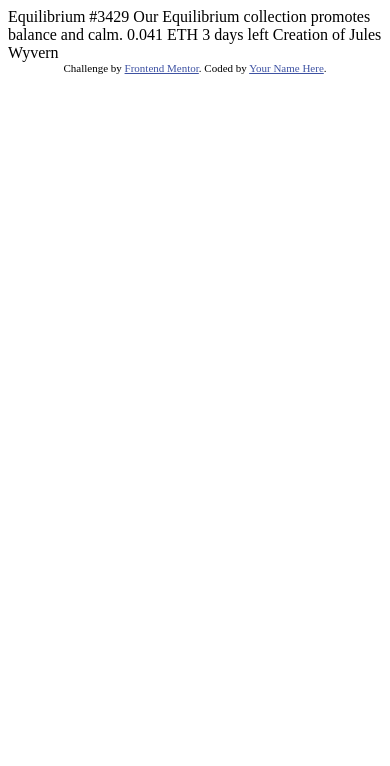
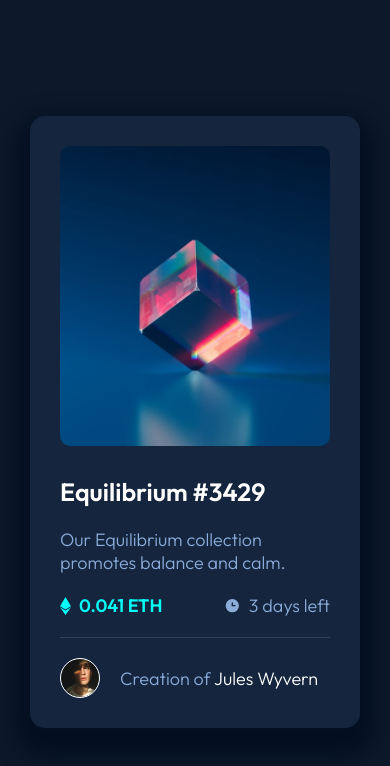
Before and after one commit to LucasTamaya/NFTPreviewCard, a plain HTML site: page index.html in a window 390 px wide. Drawn offline with Linux system fonts and the light colour scheme.

Commit message:
Mobile et Desktop design: OK

```diff
--- a/index.html
+++ b/index.html
@@ -1,33 +1,67 @@
 <!DOCTYPE html>
 <html lang="en">
+
 <head>
   <meta charset="UTF-8">
-  <meta name="viewport" content="width=device-width, initial-scale=1.0"> <!-- displays site properly based on user's device -->
+  <meta name="viewport" content="width=device-width, initial-scale=1.0">
+  <!-- displays site properly based on user's device -->
 
   <link rel="icon" type="image/png" sizes="32x32" href="./images/favicon-32x32.png">
+
+  <link rel="preconnect" href="https://fonts.googleapis.com">
+  <link rel="preconnect" href="https://fonts.gstatic.com" crossorigin>
+  <link href="https://fonts.googleapis.com/css2?family=Outfit:wght@300;400;600&display=swap" rel="stylesheet">
+  <!-- Google font import -->
+
+  <link rel="stylesheet" href="./style/css/style.css">
 
   <title>Frontend Mentor | NFT preview card component</title>
 
   <!-- Feel free to remove these styles or customise in your own stylesheet 👍 -->
   <style>
-    .attribution { font-size: 11px; text-align: center; }
-    .attribution a { color: hsl(228, 45%, 44%); }
+    .attribution {
+      font-size: 11px;
+      text-align: center;
+    }
+
+    .attribution a {
+      color: hsl(228, 45%, 44%);
+    }
   </style>
 </head>
+
 <body>
 
-  Equilibrium #3429
+  <div class="card">
+    <div class="equilibrium">
+      <div class="equilibrium-hover">
+        <img src="./images/icon-view.svg" alt="logo of a view">
+      </div>
+    </div>
+    <h1>Equilibrium #3429</h1>
+    <p>Our Equilibrium collection promotes balance and calm.</p>
+    <div class="price-and-days">
+      <div class="price-container">
+        <img src="./images/icon-ethereum.svg" alt="image of ethereum logo">
+        <p>0.041 ETH</p>
+      </div>
+      <div class="days-container">
+        <img src="./images/icon-clock.svg" alt="image of a clock">
+        <p>3 days left</p>
+        <!-- rajouter une border bottom -->
+      </div>
+    </div>
+    <div class="creator">
+      <div class="creator-avatar"></div>
+      <p>Creation of <span>Jules Wyvern</span></p>
+    </div>
+  </div>
+  <!-- <img src="./images/icon-view.svg" alt=""> -->
 
-  Our Equilibrium collection promotes balance and calm.
+  <!-- <div class="attribution">
+    Challenge by <a href="https://www.frontendmentor.io?ref=challenge" target="_blank">Frontend Mentor</a>.
+    Coded by <a href="#">Lucas Tamaya</a>.
+  </div> -->
+</body>
 
-  0.041 ETH
-  3 days left
-
-  Creation of Jules Wyvern
-
-  <div class="attribution">
-    Challenge by <a href="https://www.frontendmentor.io?ref=challenge" target="_blank">Frontend Mentor</a>.
-    Coded by <a href="#">Your Name Here</a>.
-  </div>
-</body>
 </html>
--- /dev/null
+++ b/style/scss/_mixins.scss
@@ -0,0 +1,5 @@
+@mixin flexCenter {
+    display: flex;
+    justify-content: center;
+    align-items: center;
+}
--- /dev/null
+++ b/style/scss/_variables.scss
@@ -0,0 +1,12 @@
+// Primary color
+$primary-clr-one: hsl(215, 51%, 70%);
+$primary-clr-two: hsl(178, 100%, 50%);
+
+// Neutral color
+$neutral-clr-one: hsl(217, 54%, 11%);
+$neutral-clr-two: hsl(216, 50%, 16%);
+$neutral-clr-three: hsl(215, 32%, 27%);
+$neutral-clr-four: hsl(0, 0%, 100%);
+
+// Font Family
+$primary-font: 'Outfit', sans-serif;
--- /dev/null
+++ b/style/scss/style.scss
@@ -0,0 +1,139 @@
+@import "./variables";
+@import "./mixins";
+
+// Reset css
+*{
+    padding: 0;
+    margin: 0;
+    box-sizing: border-box;
+}
+// End Reset css
+
+// General style
+:root{
+    font-size: 10px;
+}
+
+body{
+    width: 100vw;
+    height: 100vh;
+    @include flexCenter;
+    background-color: $neutral-clr-one;
+    padding: 30px;
+}
+
+span{
+    color: $neutral-clr-four;
+    transition: color 0.2s ease;
+    cursor: pointer;
+
+    &:hover{
+        color: $primary-clr-two;
+    }
+}
+// End General style
+
+// Card
+.card{
+    width: 375px;
+    display: flex;
+    flex-direction: column;
+    padding: 30px;
+    row-gap: 20px;
+    background-color: $neutral-clr-two;
+    border-radius: 15px;
+    box-shadow: 0px 15px 20px 15px #041021;
+
+    h1{
+        color: $neutral-clr-four;
+        font-family: $primary-font;
+        font-size: 2.5rem;
+        transition: color 0.3s ease;
+        cursor: pointer;
+
+        &:hover{
+            color: $primary-clr-two;
+        }
+    }
+
+    p{
+        color: $primary-clr-one;
+        font-family: $primary-font;
+        font-size: 1.8rem;
+        font-weight: 300;
+    }
+}
+
+.equilibrium{
+    width: 100%;
+    height: 300px;
+    background-image: url("../../images/image-equilibrium.jpg");
+    background-size: cover;
+    border-radius: 10px;
+    background-position: center;
+    margin: 0 auto 10px auto;
+    position: relative;
+    cursor: pointer;
+
+    &:hover{
+        .equilibrium-hover{
+            opacity: 1;
+        }
+    }
+}
+
+.equilibrium-hover{
+    opacity: 0;
+    position: absolute;
+    width: 100%;
+    height: 100%;
+    border-radius: 10px;
+    background-color: hsla(178, 100%, 50%, 0.685);
+    @include flexCenter;
+    transition: 0.3s ease;
+}
+
+.price-and-days{
+    display: flex;
+    justify-content: space-between;
+    align-items: center;
+    padding-bottom: 20px;
+    border-bottom: 1px solid $neutral-clr-three;
+}
+
+.price-container{
+    @include flexCenter;
+    column-gap: 8px;
+
+    p{
+        color: $primary-clr-two;
+        font-weight: 600;
+    }
+}
+
+.days-container{
+    @include flexCenter;
+    column-gap: 8px;
+}
+
+.creator{
+    display: flex;
+    align-items: center;
+    justify-content: flex-start;
+    column-gap: 20px;
+}
+
+.creator-avatar{
+    width: 40px;
+    height: 40px;
+    border-radius: 50%;
+    border: 1px solid $neutral-clr-four;
+    background-image: url("../../images/image-avatar.png");
+    background-size: cover;
+    background-position: center;
+
+    p span{
+        color: $neutral-clr-four;
+    }
+}
+// End Card
```
Also changed, not shown: style/css/style.css (added), 1 other file.
